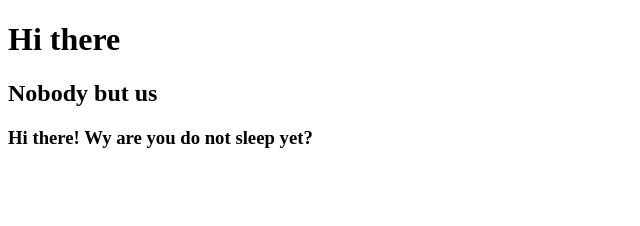
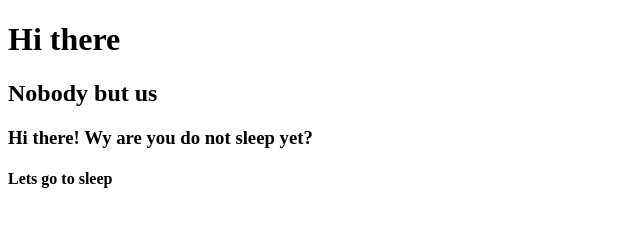
Before and after one commit to IvanVintonyak/Test, a plain HTML site: page index.html in a window 1280 px wide. Shown: the whole page, without its empty margins (0-640 px from the left). Drawn offline with Linux system fonts and the light colour scheme.

Commit message:
additing a new slogan

```diff
--- a/index.html
+++ b/index.html
@@ -7,5 +7,6 @@
    <h1> Hi there</h1>
    <h2> Nobody but us</h2>
    <h3> Hi there! Wy are you do not sleep yet?</>
+   <h4> Lets go to sleep</h4>
    </body>
 </html>
```
